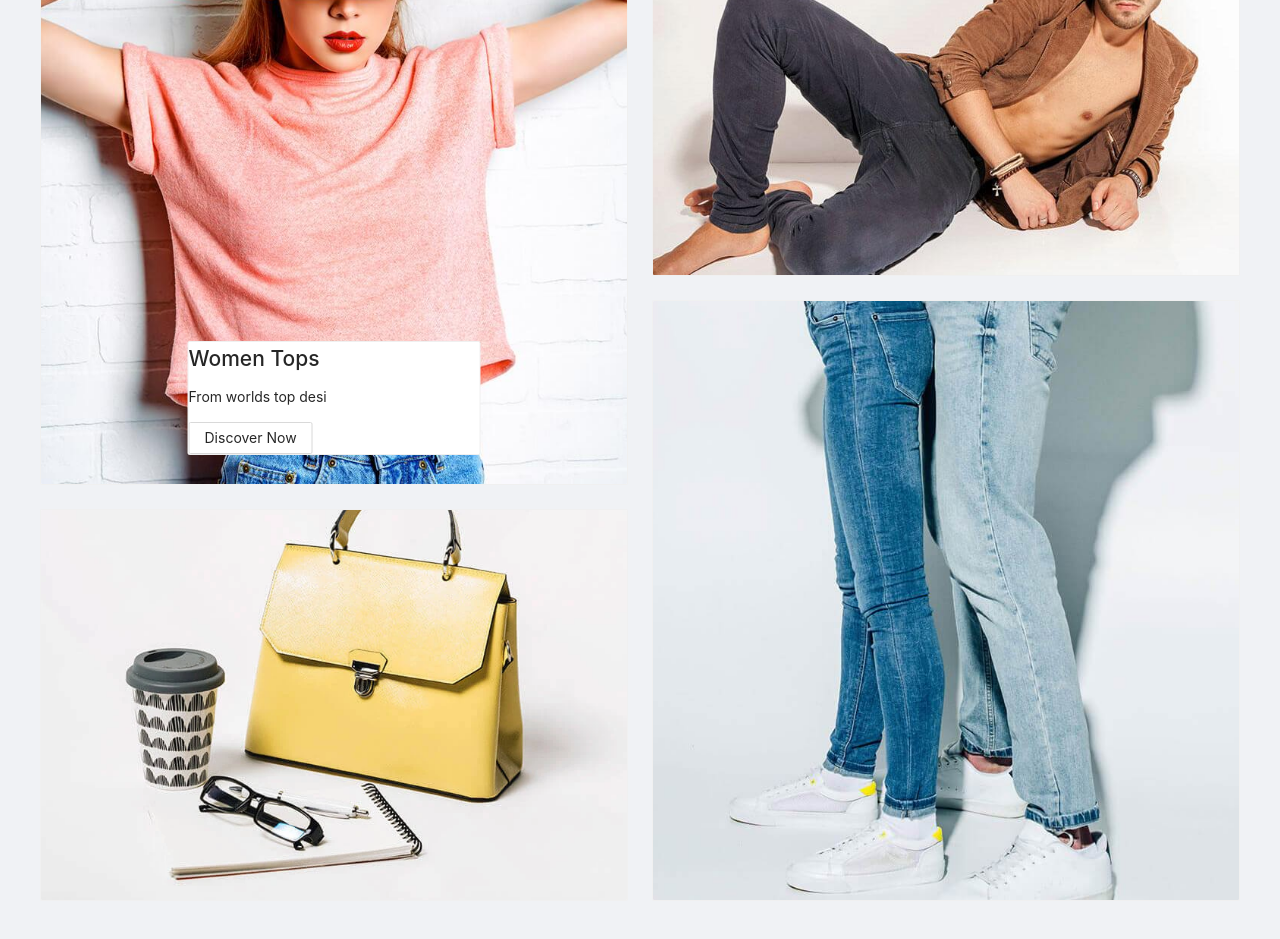
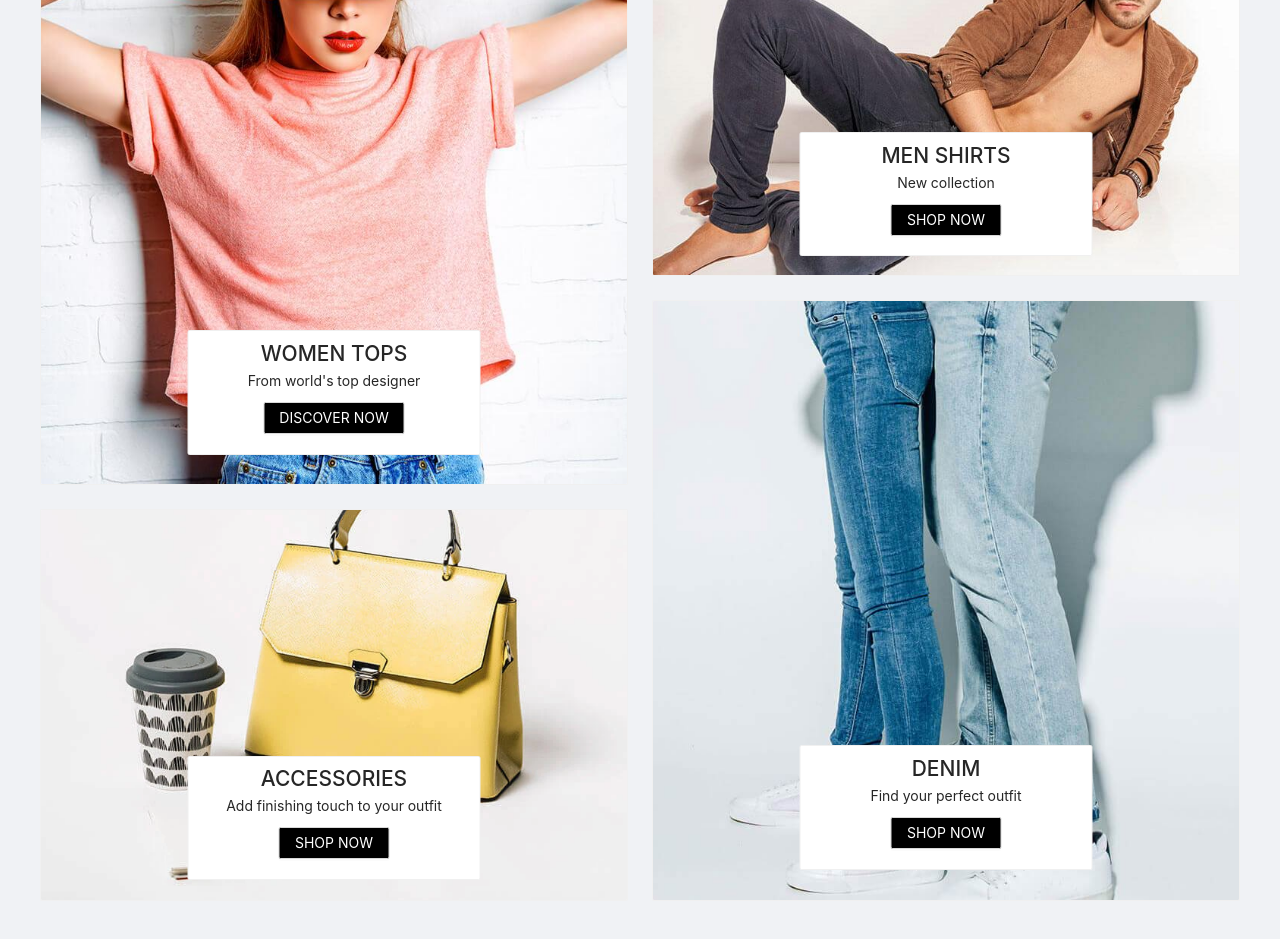
Before and after one commit to KodluyoruzGroup7/ecommerce-frontend, a React (Create React App) app: page / in a window 1280 px wide. Shown: the part 780-1719 px from the top of the page. Built offline with nearby package versions, Linux system fonts and the light colour scheme.

Commit message:
BigCards text edited

```diff
--- a/src/components/BigCards.js
+++ b/src/components/BigCards.js
@@ -1,13 +1,14 @@
 import React from "react";
 
 import "../styles/BigCards.less";
-import "./bigcard.css";
+import "./bigCards.css";
+
 import card1 from "../images/bigCard1.jpg";
 import card2 from "../images/bigCard2.jpg";
 import card3 from "../images/bigCard3.jpg";
 import card4 from "../images/bigCard4.jpg";
 
-import { Row, Col, Card, Button } from "antd";
+import { Card, Button } from "antd";
 
 const BigCards = () => {
     return (
@@ -16,12 +17,11 @@ const BigCards = () => {
                 hoverable
                 className="grid-item-l-t"
                 cover={<img alt="card1" src={card1} />}
-                style={{ position: "relative" }}
             >
-                <Card style={{ position: "absolute", width: "50%", bottom: "5%", left: "50%", transform: "translateX(-50%)", zIndex: "2" }}>
-                    <h1>Women Tops</h1>
-                    <p>From worlds top desi</p>
-                    <Button>Discover Now</Button>
+                <Card className="card-text">
+                    <h1>WOMEN TOPS</h1>
+                    <p>From world's top designer</p>
+                    <Button className="card-text-btn">DISCOVER NOW</Button>
                 </Card>
             </Card>
 
@@ -29,19 +29,37 @@ const BigCards = () => {
                 hoverable
                 className="grid-item-m-t"
                 cover={<img alt="card2" src={card2} />}
-            ></Card>
+            >
+                <Card className="card-text">
+                    <h1>MEN SHIRTS</h1>
+                    <p>New collection</p>
+                    <Button className="card-text-btn">SHOP NOW</Button>
+                </Card>
+            </Card>
 
             <Card
                 hoverable
                 className="grid-item-m-b"
                 cover={<img alt="card3" src={card3} />}
-            ></Card>
+            >
+                <Card className="card-text">
+                    <h1>ACCESSORIES</h1>
+                    <p>Add finishing touch to your outfit</p>
+                    <Button className="card-text-btn">SHOP NOW</Button>
+                </Card>
+            </Card>
 
             <Card
                 hoverable
                 className="grid-item-l-b"
                 cover={<img alt="card4" src={card4} />}
-            ></Card>
+            >
+                <Card className="card-text">
+                    <h1>DENIM</h1>
+                    <p>Find your perfect outfit</p>
+                    <Button className="card-text-btn">SHOP NOW</Button>
+                </Card>
+            </Card>
         </div>
     );
 };
--- /dev/null
+++ b/src/components/bigCards.css
@@ -0,0 +1,61 @@
+.card {
+    box-shadow: 0 3px 10px rgba(0, 0, 0, 0.3);
+}
+
+.grid-container {
+    display: grid;
+    gap: 1.5rem 1.5rem;
+    grid-template-rows: auto;
+    max-width: 1200px;
+    margin: 1rem auto;
+}
+
+.grid-item-l-t {
+    grid-column: 1/2;
+    grid-row: 1/3;
+    position: relative;
+}
+.grid-item-l-b {
+    grid-column: 2/3;
+    grid-row: 2/4;
+}
+.grid-item-m-t {
+    grid-column: 2/3;
+    grid-row: 1/2;
+}
+.grid-item-m-b {
+    grid-column: 1/2;
+    grid-row: 3/4;
+}
+
+.ant-card-body h1 {
+    margin-bottom: 0;
+}
+
+.ant-card-body p {
+    margin-bottom: 10px;
+}
+
+.card-text {
+    position: absolute;
+    width: 50%;
+    bottom: 5%;
+    left: 50%;
+    transform: translateX(-50%);
+    z-index: 2;
+    text-align: center;
+    padding: 1%;
+}
+
+.card-text-btn {
+    background-color: black;
+    color: white;
+    margin-bottom: 5%;
+}
+
+.ant-btn.card-text-btn:hover,
+.ant-btn.card-text-btn:focus {
+    background-color: rgba(0, 0, 0, 0.8);
+    color: white;
+    border-color: rgba(0, 0, 0, 0.8);
+}
--- a/src/components/bigcard.css
+++ /dev/null
@@ -1,28 +0,0 @@
-.card {
-  box-shadow: 0 3px 10px rgba(0, 0, 0, 0.3);
-}
-
-.grid-container {
-  display: grid;
-  gap: 1.5rem 1.5rem;
-  grid-template-rows: auto;
-  max-width: 1200px;
-  margin: 1rem auto;
-}
-
-.grid-item-l-t {
-  grid-column: 1/2;
-  grid-row: 1/3;
-}
-.grid-item-l-b {
-  grid-column: 2/3;
-  grid-row: 2/4;
-}
-.grid-item-m-t {
-  grid-column: 2/3;
-  grid-row: 1/2;
-}
-.grid-item-m-b {
-  grid-column: 1/2;
-  grid-row: 3/4;
-}
```
Also changed, not shown: src/styles/BigCards.less (indentation only).
